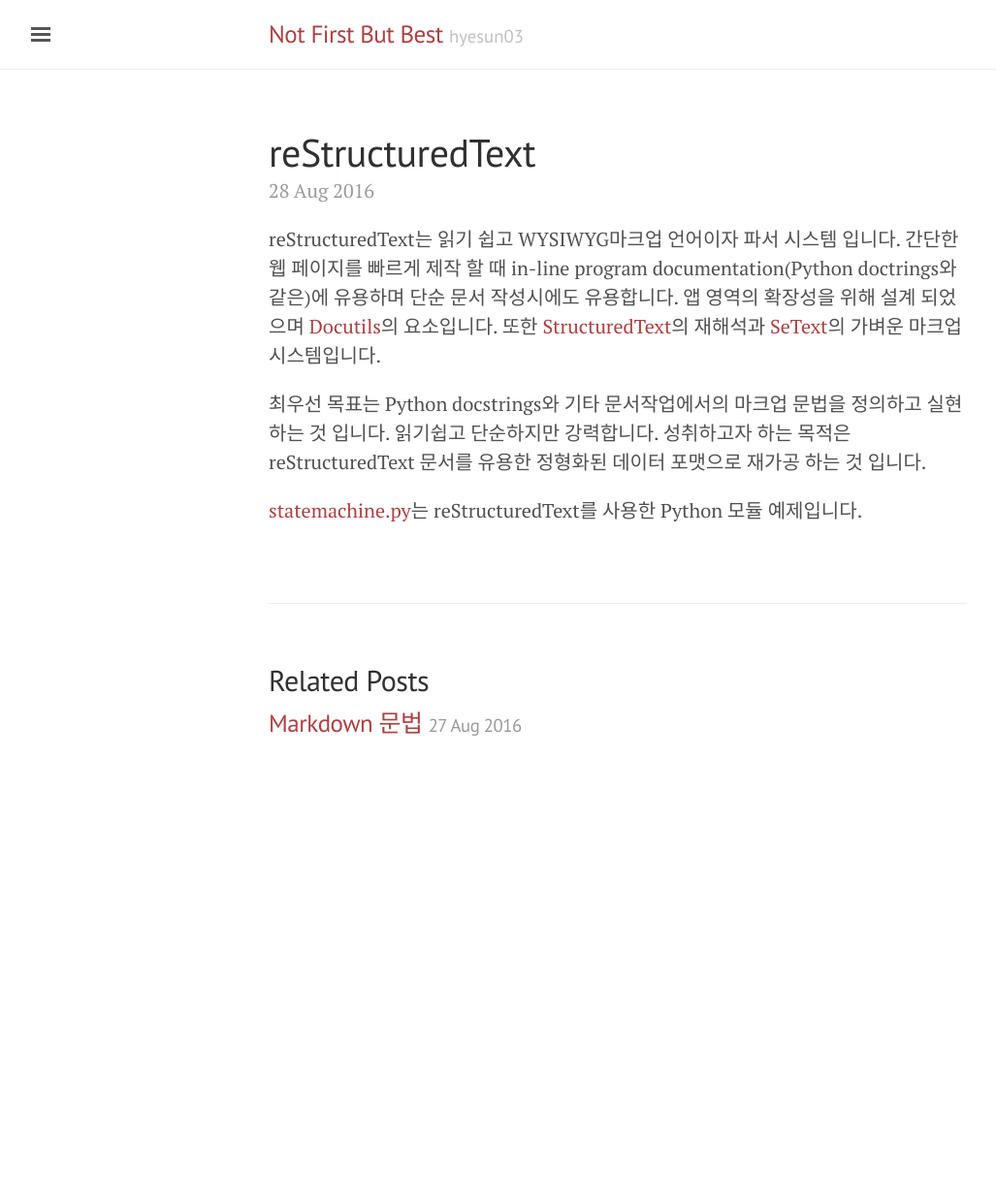
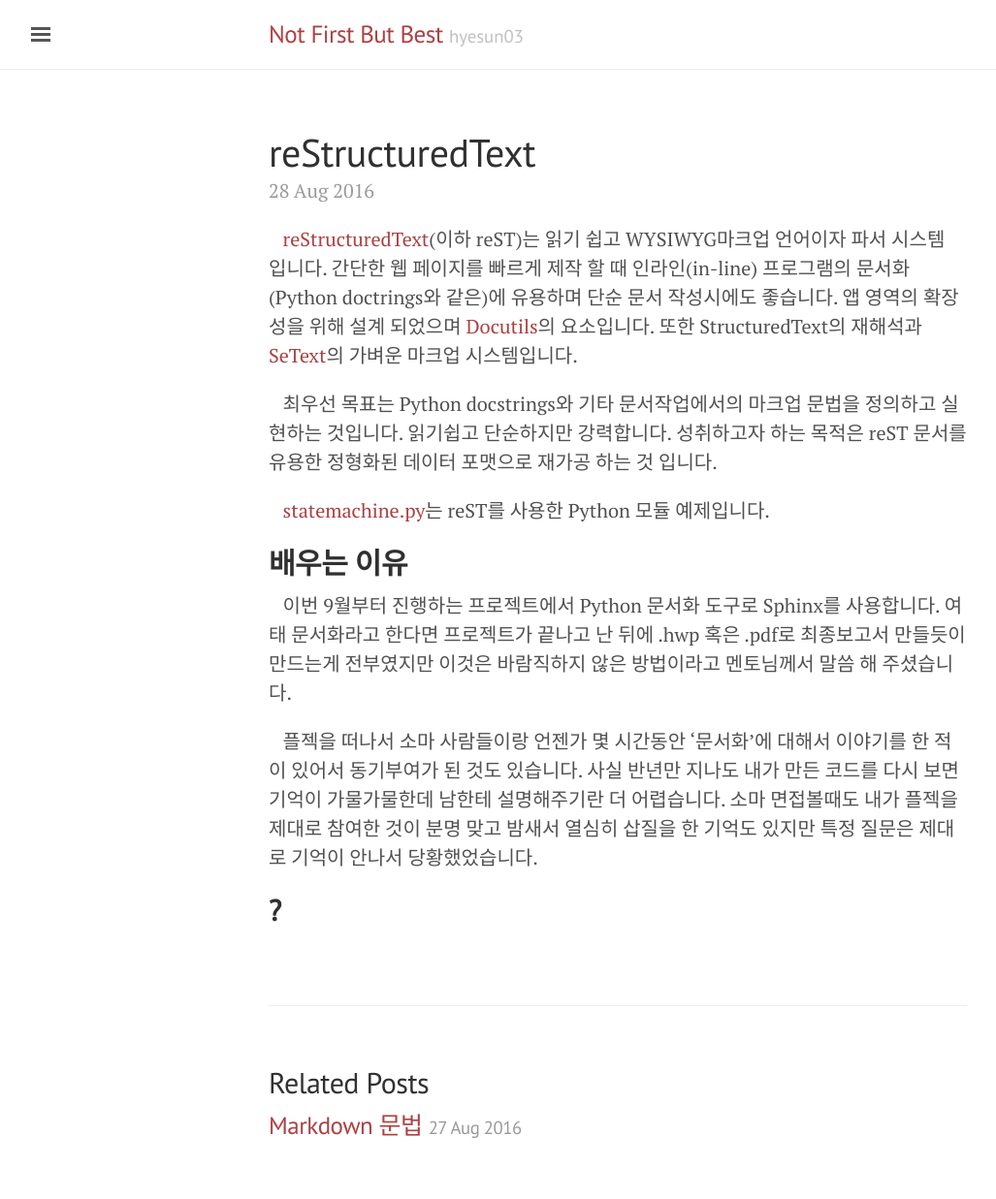
Before and after one commit to hyesun03/hyesun03.github.io, a Jekyll site: the page built from _posts/2016-08-28-restructuredtext.md, in a window 1280 px wide. Shown: the whole page at 97% size, without its empty margins (3-1030 px from the left). Built offline with Jekyll 4.4.1, drawn with Linux system fonts in a browser that asks for light colours; before the commit the page ends 900 px from its top, so only the background shows below that.

Commit message:
reST 작성중

```diff
--- a/_posts/2016-08-28-restructuredtext.md
+++ b/_posts/2016-08-28-restructuredtext.md
@@ -2,11 +2,20 @@
 layout: post
 title: reStructuredText
 ---
-  reStructuredText는 읽기 쉽고 WYSIWYG마크업 언어이자 파서 시스템 입니다.
-  간단한 웹 페이지를 빠르게 제작 할 때 in-line program documentation(Python doctrings와 같은)에 유용하며 단순 문서 작성시에도 유용합니다.
-  앱 영역의 확장성을 위해 설계 되었으며 [Docutils](http://docutils.sourceforge.net/index.html)의 요소입니다. 또한 [StructuredText]()의 재해석과 [SeText](http://docutils.sourceforge.net/mirror/setext.html)의 가벼운 마크업 시스템입니다.
+  &nbsp;&nbsp;&nbsp;[reStructuredText](http://docutils.sourceforge.net/rst.html)(이하 reST)는 읽기 쉽고 WYSIWYG마크업 언어이자 파서 시스템 입니다.
+  간단한 웹 페이지를 빠르게 제작 할 때 인라인(in-line) 프로그램의 문서화(Python doctrings와 같은)에 유용하며 단순 문서 작성시에도 좋습니다.
+  앱 영역의 확장성을 위해 설계 되었으며 [Docutils](http://docutils.sourceforge.net/index.html)의 요소입니다. 또한 StructuredText의 재해석과 [SeText](http://docutils.sourceforge.net/mirror/setext.html)의 가벼운 마크업 시스템입니다.
 
-  최우선 목표는 Python docstrings와 기타 문서작업에서의 마크업 문법을 정의하고 실현하는 것 입니다. 읽기쉽고 단순하지만 강력합니다.
-  성취하고자 하는 목적은 reStructuredText 문서를 유용한 정형화된 데이터 포맷으로 재가공 하는 것 입니다.
+  &nbsp;&nbsp;&nbsp;최우선 목표는 Python docstrings와 기타 문서작업에서의 마크업 문법을 정의하고 실현하는 것입니다. 읽기쉽고 단순하지만 강력합니다. 성취하고자 하는 목적은 reST 문서를 유용한 정형화된 데이터 포맷으로 재가공 하는 것 입니다.
 
-  [statemachine.py](http://docutils.sourceforge.net/docutils/statemachine.py)는 reStructuredText를 사용한 Python 모듈 예제입니다.
+  &nbsp;&nbsp;&nbsp;[statemachine.py](http://docutils.sourceforge.net/docutils/statemachine.py)는 reST를 사용한 Python 모듈 예제입니다.
+
+## **배우는 이유**
+&nbsp;&nbsp;&nbsp;이번 9월부터 진행하는 프로젝트에서 Python 문서화 도구로 Sphinx를 사용합니다.
+여태 문서화라고 한다면 프로젝트가 끝나고 난 뒤에 .hwp 혹은 .pdf로 최종보고서 만들듯이 만드는게 전부였지만 이것은 바람직하지 않은 방법이라고 멘토님께서 말씀 해 주셨습니다.
+
+&nbsp;&nbsp;&nbsp;플젝을 떠나서 소마 사람들이랑 언젠가 몇 시간동안 '문서화'에 대해서 이야기를 한 적이 있어서 동기부여가 된 것도 있습니다.
+사실 반년만 지나도 내가 만든 코드를 다시 보면 기억이 가물가물한데 남한테 설명해주기란 더 어렵습니다.
+소마 면접볼때도 내가 플젝을 제대로 참여한 것이 분명 맞고 밤새서 열심히 삽질을 한 기억도 있지만 특정 질문은 제대로 기억이 안나서 당황했었습니다.
+
+## **?**
```
Also changed, not shown: _posts/2016-08-27-markdown.md (+1 -1 lines).
